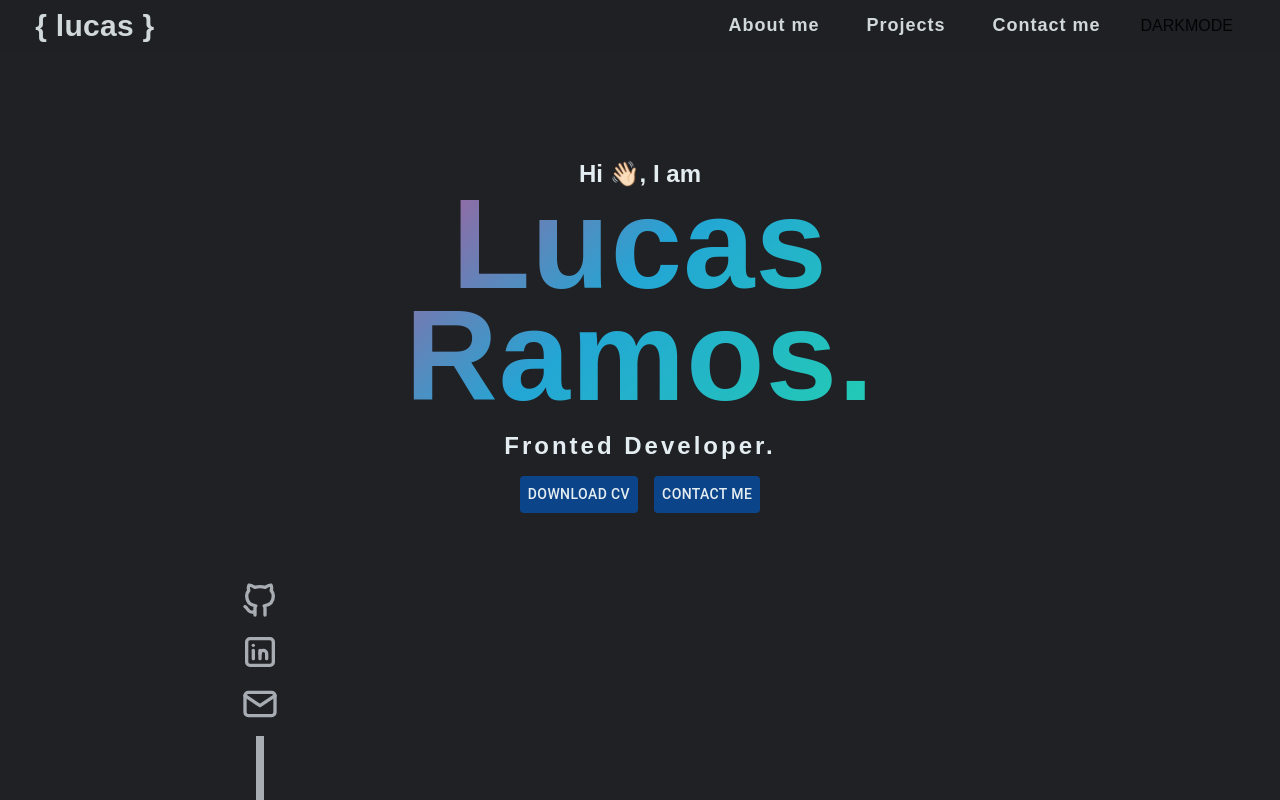
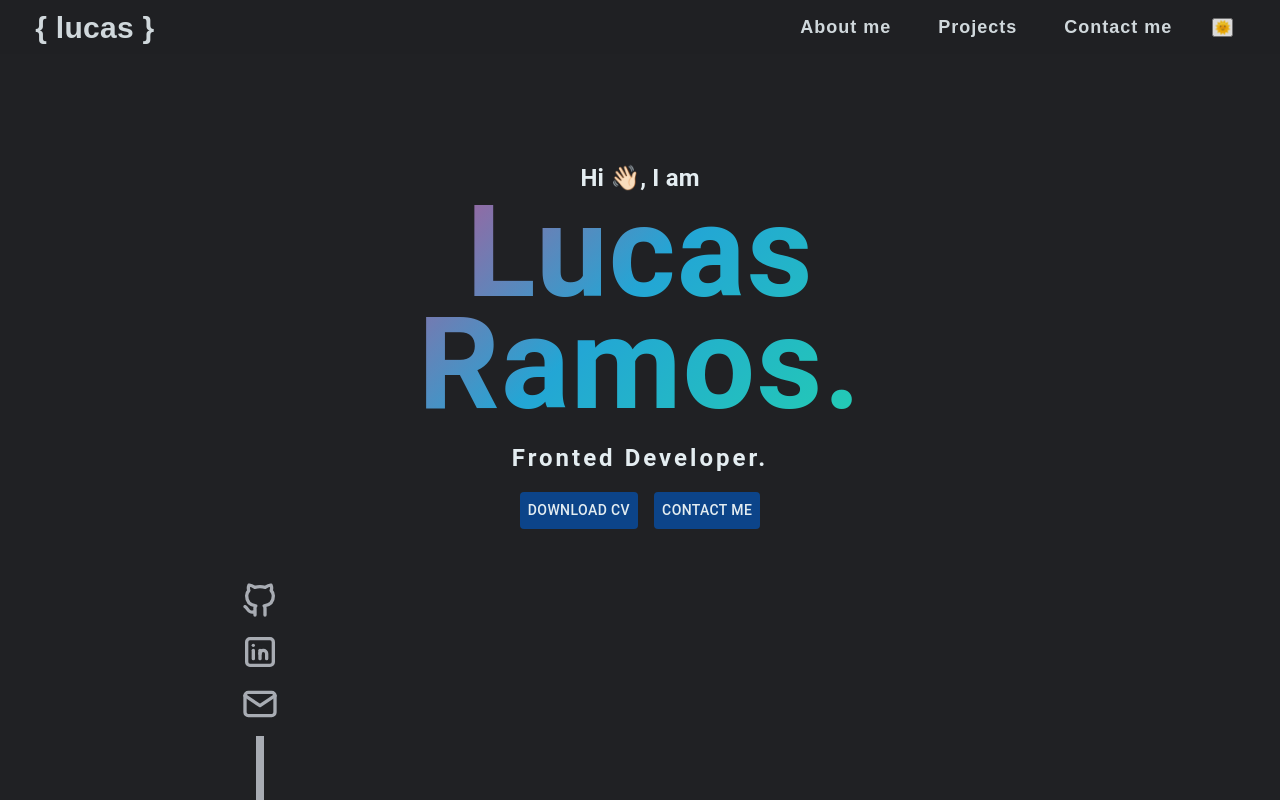
Before and after one commit to LucasEzequielBecerra/PORTFOLIO, a React (Vite) app: page / in a window 1280 px wide. Shown: the top 800 px of the page. Built offline with nearby package versions, Linux system fonts and the light colour scheme.

Commit message:
dark mode almost finished

```diff
--- a/index.html
+++ b/index.html
@@ -9,7 +9,7 @@
   <title>Lucas Ramos | Portfolio</title>
 </head>
 
-<body style="margin: 0; min-height: 100vh; min-width: 100vw; background-color: #202124 !important;overflow-x:hidden ;">
+<body>
   <div id="root"></div>
   <script type="module" src="/src/main.jsx"></script>
 </body>
--- a/src/App.css
+++ b/src/App.css
@@ -8,21 +8,14 @@
 
 
 body {
+    min-height: 100vh;
+    min-width: 100vw;
+    overflow-x: hidden;
     margin: 0;
     font-family: 'Lora', serif;
     font-family: 'Poppins', sans-serif;
 }
 
-h1,
-h2,
-h3,
-h4,
-h5,
-h6,
-p {
-    color: #e4edf1 !important;
-    font-style: 'Lora', serif !important;
-}
 
 a {
     text-decoration: none;
--- a/src/App.jsx
+++ b/src/App.jsx
@@ -1,21 +1,96 @@
-import {  Box, Paper, ThemeProvider, createTheme } from '@mui/material'
+import {  Box, CssBaseline, ThemeProvider, createTheme } from '@mui/material'
 import Hello from './components/Hello/Hello'
 import NavBar from './components/NavBar/NavBar'
 import AboutMe from './components/AboutMe/AboutMe'
 import Projects from './components/Projects/Projects'
 import ContactMe from './components/ContactMe/ContactMe'
+import { useState } from 'react'
 
 
 
 const App = () => {
+  const [isDark, setIsDark] = useState(true)
+
+
+  console.log(isDark)
+
+
+function designTheme () {
+  const mode = isDark ? 'dark' : 'light'
+  return(
+    mode === 'dark'?
+    {palette:{
+        mode: 'dark',
+        background:{
+          default:'#202124'
+      }
+    },
+    components:{
+      MuiCssBaseline: {
+        styleOverrides: {
+          '#navbar':{
+            backgroundColor:'#202124'
+          },
+            body: {
+              color: '#e4edf1',
+            },
+            a:{
+              color: '#e4edf1'
+            }
+        }}
+    }
+    }
+    :
+      {palette:{
+        mode: 'light',
+        background:{
+          default: '#f7f7f7'
+        },
+      },
+      components: {
+        MuiCssBaseline: {
+          styleOverrides: {
+            '#navbar':{
+              backgroundColor:'#f7f7f7'
+            },
+              body: {
+                color: '#333333',
+              },
+            svg:{
+              color: '#333333'
+            },
+            span:{
+              color: '#e4edf1'
+            },
+            h6:{
+              color:'#e4edf1  '
+            },
+            a:{
+              color:'#000'
+            },
+            '.nav_items':{
+              backgroundColor: '#f7f7f7'
+            },
+          },
+        },
+
+  }}
+  )
+}
+
+  const theme = createTheme(designTheme())
+
   return (
-    <Box >
-      <NavBar/>
+    <ThemeProvider theme={theme}>
+      <CssBaseline/>
+      <Box>
+      <NavBar setIsDark={setIsDark} isDark={isDark}/>
       <Hello/>
       <AboutMe/>
       <Projects/>
       <ContactMe/>
-    </Box>
+      </Box>
+    </ThemeProvider>
 
   )
 }
--- a/src/components/ContactMe/ContactMe.css
+++ b/src/components/ContactMe/ContactMe.css
@@ -32,7 +32,6 @@
 
 .contact-message a {
     text-decoration: none;
-    color: #E4Edf1;
     display: flex;
     align-items: center;
     gap: 0.2rem;
--- a/src/components/NavBar/NavBar.css
+++ b/src/components/NavBar/NavBar.css
@@ -1,7 +1,6 @@
 #navbar {
     width: 100%;
     position: fixed;
-    background-color: #202124;
     z-index: 1;
     opacity: 0.9;
 }
@@ -61,14 +60,12 @@
     position: relative;
     text-decoration: none;
     letter-spacing: 1px;
-    color: #e4edf1 !important;
     cursor: pointer;
 
 }
 
 .false a {
     font-weight: 600;
-    color: #000000;
     margin: 0;
     padding: 0;
     margin-left: 15px;
@@ -212,6 +209,7 @@
 
 }
 
+
 @media (max-width: 425px) {
     .nav_items {
         top: 3.6rem;
--- a/src/components/NavBar/NavBar.jsx
+++ b/src/components/NavBar/NavBar.jsx
@@ -2,8 +2,9 @@ import { Box, Typography, } from "@mui/material"
 import { useState } from "react"
 import { Link } from "react-scroll"
 import './NavBar.css'
+import ToggleTheme from "./ToggleTheme"
 
-const NavBar = () => {
+const NavBar = ({setIsDark, isDark}) => {
     let [isOpen, setIsOpen] = useState(false);
 
 
@@ -33,7 +34,7 @@ Projects
       <span></span>
     </div>
     </Box>
-    <Box className='container-dark-mode'>DARKMODE</Box>
+    <Box className='container-dark-mode'><ToggleTheme setIsDark={setIsDark} isDark={isDark}/></Box>
   </Box>
     </header>
     )
--- /dev/null
+++ b/src/components/NavBar/ToggleTheme.jsx
@@ -0,0 +1,10 @@
+
+
+const ToggleTheme = ({setIsDark, isDark}) => {
+
+  return (
+    <button onClick={()=> setIsDark(!isDark)}>🌞</button>
+  )
+}
+
+export default ToggleTheme
--- a/src/components/Projects/Projects.jsx
+++ b/src/components/Projects/Projects.jsx
@@ -10,7 +10,7 @@ const Projects = () => {
                 <img className='project-image' src="FaMusic-project-image.jpg" alt="Famusic Background Image" />
                 <div className='info-column'>
                     <h3 className='title-single-project' >FaMusic</h3>
-                    <p className='project-decription'>This project is a web model of a virtual instrument store. It has 5 sections and css animation libraries</p>
+                    <h6 className='project-decription'>This project is a web model of a virtual instrument store. It has 5 sections and css animation libraries</h6>
                     <ul className='skills-applied'>
                     <li>HTML</li>
                     <li>CSS</li>
@@ -27,7 +27,7 @@ const Projects = () => {
                 <img className='project-image' src="Art&Air-project-image.jpg" alt="Famusic Background Image" />
                 <div className='info-column'>
                     <h3 className='title-single-project' >Art&Air</h3>
-                    <p className='project-decription'>My first project with react. Apply the technologies learned, such as context, router-dom, and the firebase implementation. The project is an e-commerce of art articles. It has cart and purchase order data. All the information, from the articles to the buyer data, is found in the firebase database</p>
+                    <h6 className='project-decription'>My first project with react. Apply the technologies learned, such as context, router-dom, and the firebase implementation. The project is an e-commerce of art articles. It has cart and purchase order data. All the information, from the articles to the buyer data, is found in the firebase database</h6>
                     <ul className='skills-applied'>
                     <li>HTML</li>
                     <li>CSS</li>
@@ -46,7 +46,7 @@ const Projects = () => {
                 <img className='project-image' src="MovieSearcherApp-project-image.jpg" alt="Famusic Background Image" />
                 <div className='info-column'>
                     <h3 className='title-single-project' >Movie Searcher App</h3>
-                    <p className='project-decription'>This project is a movie search engine. I did it with the purpose of improving my code and my react skills. It has readable and scalable code, use of custom hooks, consumption of the OMDB api. It is still under construction</p>
+                    <h6 className='project-decription'>This project is a movie search engine. I did it with the purpose of improving my code and my react skills. It has readable and scalable code, use of custom hooks, consumption of the OMDB api. It is still under construction</h6>
                     <ul className='skills-applied'>
                     <li>HTML</li>
                     <li>CSS</li>
```
Also changed, not shown: src/components/NavBar/DarkMode.jsx (deleted, +0 -11 lines), .eslintrc.cjs.
